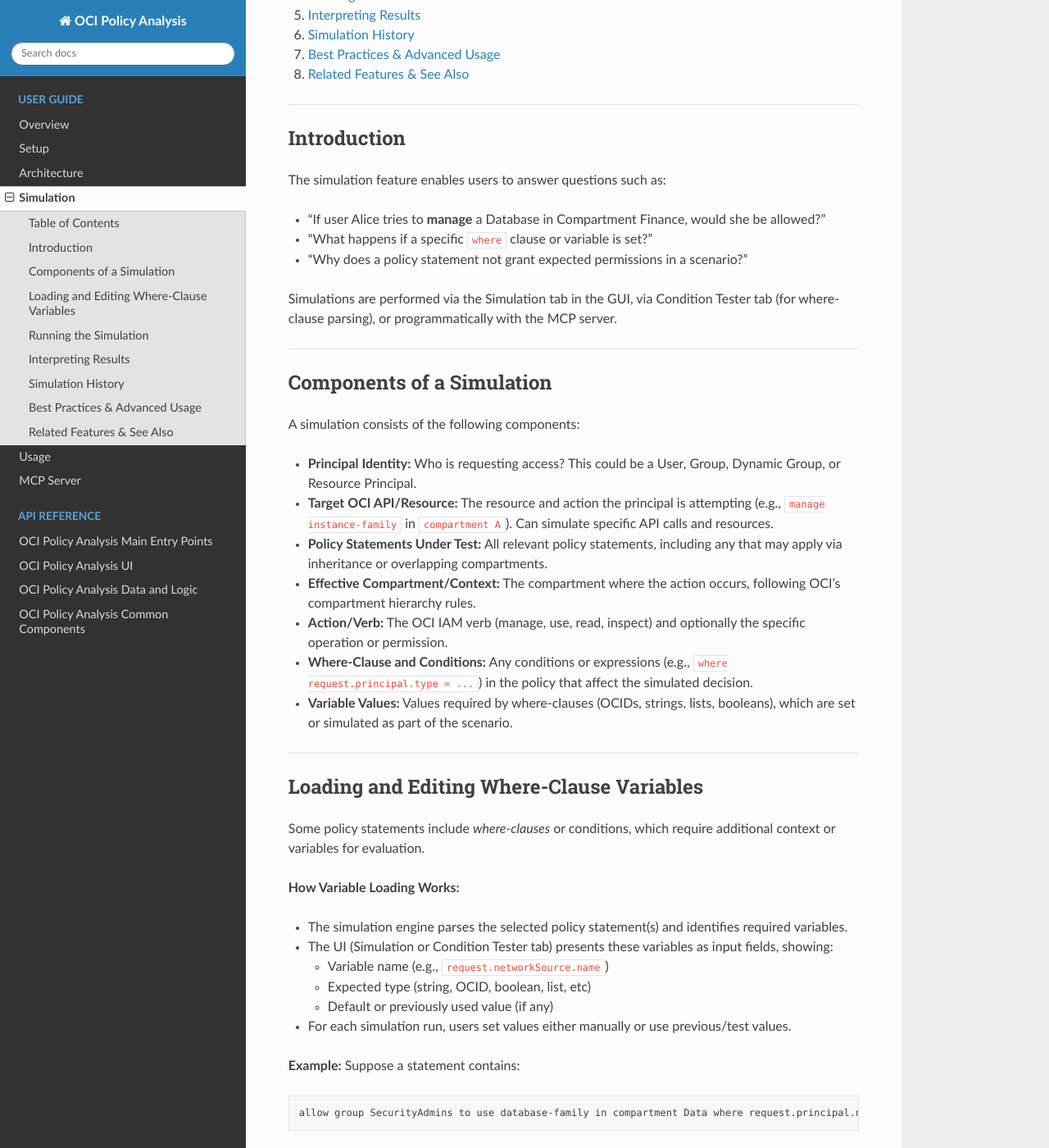
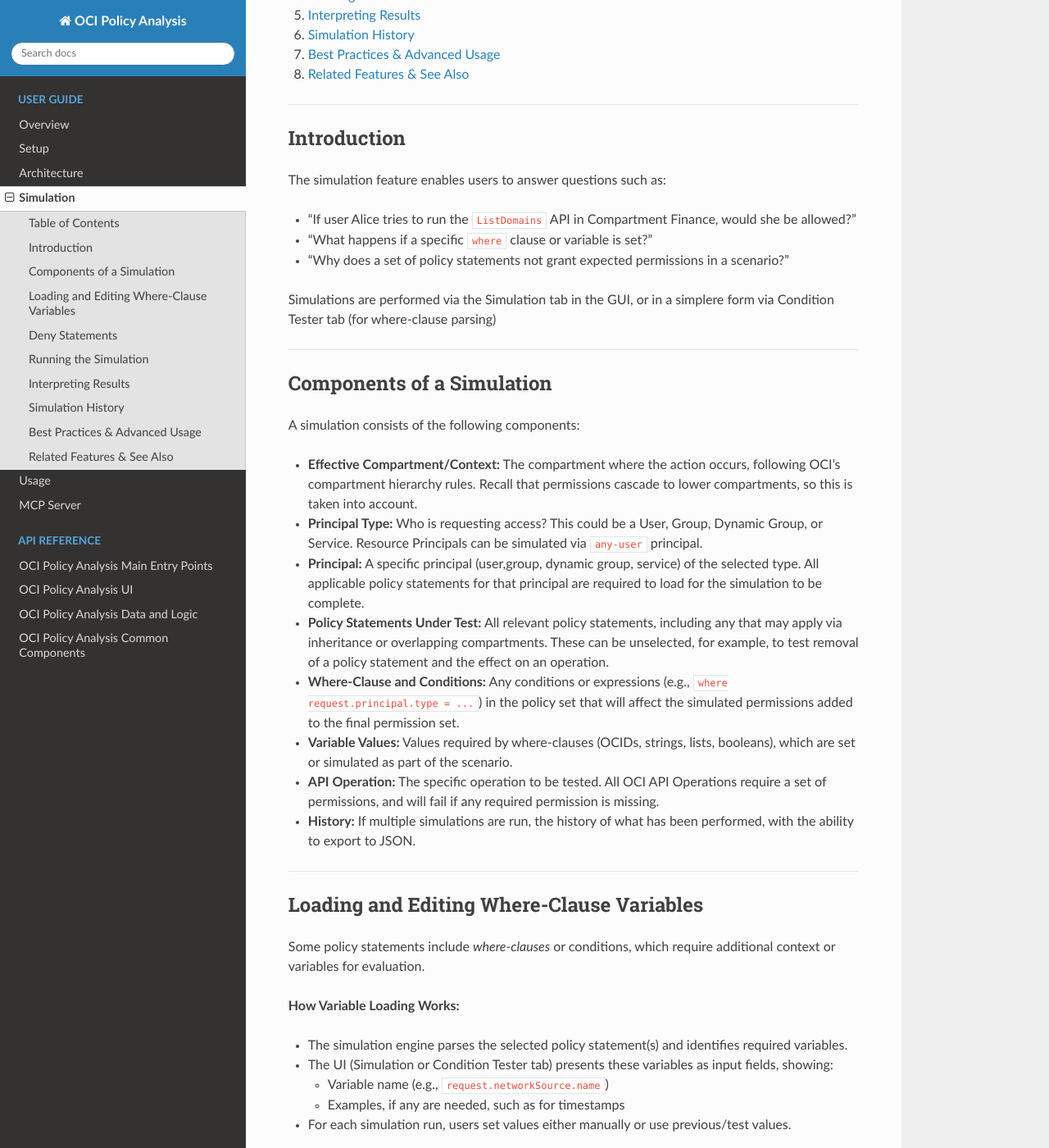
Before and after one commit to agregory999/oci-policy-analysis, a Sphinx documentation site: the page built from docs/source/simulation.md, in a window 1280 px wide and 1400 px high, scrolled down 498 px. Shown: the whole window at 82% size. Built offline with Sphinx 7.4.7 and the Read the Docs theme 3.1.0, drawn with Linux system fonts in a browser that asks for light colours; some of the changed text lies outside the part shown.

Commit message:
docs: simulation

````diff
--- a/docs/source/simulation.md
+++ b/docs/source/simulation.md
@@ -1,6 +1,6 @@
 # Simulation
 
-OCI Policy Analysis provides a robust simulation engine allowing users to test OCI IAM policy statements, conditions (where-clauses), principal identities, and permissions against real-world scenarios—without making changes in OCI or risking live resources. Simulation lets you see whether a specific action would be ALLOWED or DENIED, what policy logic is triggered, and what variable values affect the outcome. This is a core tool for security review, troubleshooting, and policy development.
+OCI Policy Analysis provides a robust simulation engine allowing users to test OCI IAM policy statements, conditions (where-clauses), principal identities, and permissions against real-world scenarios—without making changes in OCI or risking live resources. Simulation lets you see whether a specific OCI API action would be ALLOWED or DENIED, what policy logic is triggered, and what variable values affect the outcome. This is a core tool for security review, troubleshooting, and policy development.
 
 ---
 
@@ -20,11 +20,11 @@
 ## Introduction
 
 The simulation feature enables users to answer questions such as:
-- "If user Alice tries to **manage** a Database in Compartment Finance, would she be allowed?"
+- "If user Alice tries to run the `ListDomains` API in Compartment Finance, would she be allowed?"
 - "What happens if a specific `where` clause or variable is set?"
-- "Why does a policy statement not grant expected permissions in a scenario?"
+- "Why does a set of policy statements not grant expected permissions in a scenario?"
 
-Simulations are performed via the Simulation tab in the GUI, via Condition Tester tab (for where-clause parsing), or programmatically with the MCP server.
+Simulations are performed via the Simulation tab in the GUI, or in a simplere form via Condition Tester tab (for where-clause parsing)
 
 ---
 
@@ -32,13 +32,14 @@
 
 A simulation consists of the following components:
 
-- **Principal Identity:** Who is requesting access? This could be a User, Group, Dynamic Group, or Resource Principal.
-- **Target OCI API/Resource:** The resource and action the principal is attempting (e.g., `manage instance-family` in `compartment A`). Can simulate specific API calls and resources.
-- **Policy Statements Under Test:** All relevant policy statements, including any that may apply via inheritance or overlapping compartments.
-- **Effective Compartment/Context:** The compartment where the action occurs, following OCI's compartment hierarchy rules.
-- **Action/Verb:** The OCI IAM verb (manage, use, read, inspect) and optionally the specific operation or permission.
-- **Where-Clause and Conditions:** Any conditions or expressions (e.g., `where request.principal.type = ...`) in the policy that affect the simulated decision.
+- **Effective Compartment/Context:** The compartment where the action occurs, following OCI's compartment hierarchy rules.  Recall that permissions cascade to lower compartments, so this is taken into account.
+- **Principal Type:** Who is requesting access? This could be a User, Group, Dynamic Group, or Service.  Resource Principals can be simulated via `any-user` principal.
+- **Principal:** A specific principal (user,group, dynamic group, service) of the selected type. All applicable policy statements for that principal are required to load for the simulation to be complete.
+- **Policy Statements Under Test:** All relevant policy statements, including any that may apply via inheritance or overlapping compartments. These can be unselected, for example, to test removal of a policy statement and the effect on an operation.
+- **Where-Clause and Conditions:** Any conditions or expressions (e.g., `where request.principal.type = ...`) in the policy set that will affect the simulated permissions added to the final permission set.
 - **Variable Values:** Values required by where-clauses (OCIDs, strings, lists, booleans), which are set or simulated as part of the scenario.
+- **API Operation:** The specific operation to be tested.  All OCI API Operations require a set of permissions, and will fail if any required permission is missing.
+- **History:** If multiple simulations are run, the history of what has been performed, with the ability to export to JSON.
 
 ---
 
@@ -50,44 +51,63 @@
 - The simulation engine parses the selected policy statement(s) and identifies required variables.
 - The UI (Simulation or Condition Tester tab) presents these variables as input fields, showing:
   - Variable name (e.g., `request.networkSource.name`)
-  - Expected type (string, OCID, boolean, list, etc)
-  - Default or previously used value (if any)
+  - Examples, if any are needed, such as for timestamps
 - For each simulation run, users set values either manually or use previous/test values.
 
 **Example:**
 Suppose a statement contains:
 ```plain
-allow group SecurityAdmins to use database-family in compartment Data where request.principal.name = 'alice' and request.networkSource.name = 'trusted-src'
+allow group SecurityAdmins to use database-family in compartment Data where all {request.principal.name = 'alice', request.networkSource.name = 'trusted-src'}
 ```
 Simulation UI will prompt for:
 - `request.principal.name` (string)
 - `request.networkSource.name` (string)
 
-Values set here directly affect simulation outcome.
+Values set here directly affect simulation outcome.  Specifically, the set of PERMISSIONS that correspond to `use database-family` are now added to the final "permission set" for the simulation.
 
 ---
+
+## Deny Statements
+
+The simulation takes into account `deny` statements, by saving them until last.  All of the allowed permissions are first calculated, and then any permissions that are denied are subtracted.   The trace log shows this activity, so it will be possible to see that a principal might have had a certain permission, had it not been denied as well.
+
+Denial is the opposite of allow, and can remove a component of a family, even at a different level in the hierarchy.  For example, consider these statement:
+
+```
+allow group A to manage object-family in compartment Top
+deny group A to {OBJECT_DELETE, BUCKET_DELETE} in compartment Top:Second
+```
+
+In this case, `manage object-fmaily` is very broad and has many individual permissions.  Because it is granted at a top-level compartment, it cascades to all sub-compartments.  Denying deletion to a sub-compartment is a good way to pinpoint an action.  The simulation can easily show this.
+
+More on [Deny Statements](https://docs.oracle.com/en-us/iaas/Content/Identity/policysyntax/denypolicies.htm).
 
 ## Running the Simulation
 
 **Steps:**
 
-1. **Select the Principal**
-   Choose the user, group, dynamic group, or principal you wish to simulate as.
-
-2. **Set Resource/Action**
-   Select the OCI resource type and verb/action (e.g., manage, use, read—see dropdowns in Simulation tab).
-
-3. **Pick Compartment/Context**
+1. **Pick Compartment/Context**
    Choose the compartment where the simulated action will occur.
 
+2. **Select the Principal**
+   Choose the type - then the specific user, group, dynamic group, or principal you wish to simulate as.
+
+3. **Load and Select Statements**
+   Select the policy statements from the search to include.  The default list is all policy statements applicable to the principal for the effective compartment.  This includes statements at a higher compartment level that grant permissions to the principal.
+
 4. **Configure Where-Clause Variables**
-   The UI will prompt for all "required" variables parsed from any policy where-clause that applies.
+   The UI will prompt for all potential variables parsed from any policy where-clause that applies.  Any where clause for a statement will cause the simulation to add or not add the permissions in that statement based on whether the where clause evaluates as True or False.
 
-5. **Run Simulation**
-   Click 'Simulate' or similar—the engine will:
+5. **Choose API Operation**
+   API Operations are documented as part of the OCI Policy Reference.  Not all API Operations or Permissions are available in the simulation, but many of the major ones are.
+
+6. **Run Simulation**
+   Click 'Run Simulation' or use the trace — the engine will:
    - Evaluate applicable policy statements for the principal/resource/context.
    - Parse and substitute variables in where-clauses.
    - Resolve deny/allow ordering, overlapping/inherited policies, etc.
+   - Test the final permission set for the entire context again what the API requires
+   - Keep a history of simulations run.
 
 6. **View Results**
    Results (ALLOW/DENY and decision path/traces) will be shown, including which policy/condition was matched, which variables were set, and any relevant notes.
@@ -140,7 +160,6 @@
 - Test edge cases: users in multiple groups, nested dynamic groups, overlapping compartments.
 - Vary variable inputs ("what-if?" analysis) to see possible decision outcomes.
 - Use history for compliance evidence or troubleshooting intermittent issues.
-- Combine with batch simulation tools for full-scale policy regression tests (future feature).
 
 ---
 
````
Also changed, not shown: docs/source/usage.md (+15 -3 lines).
